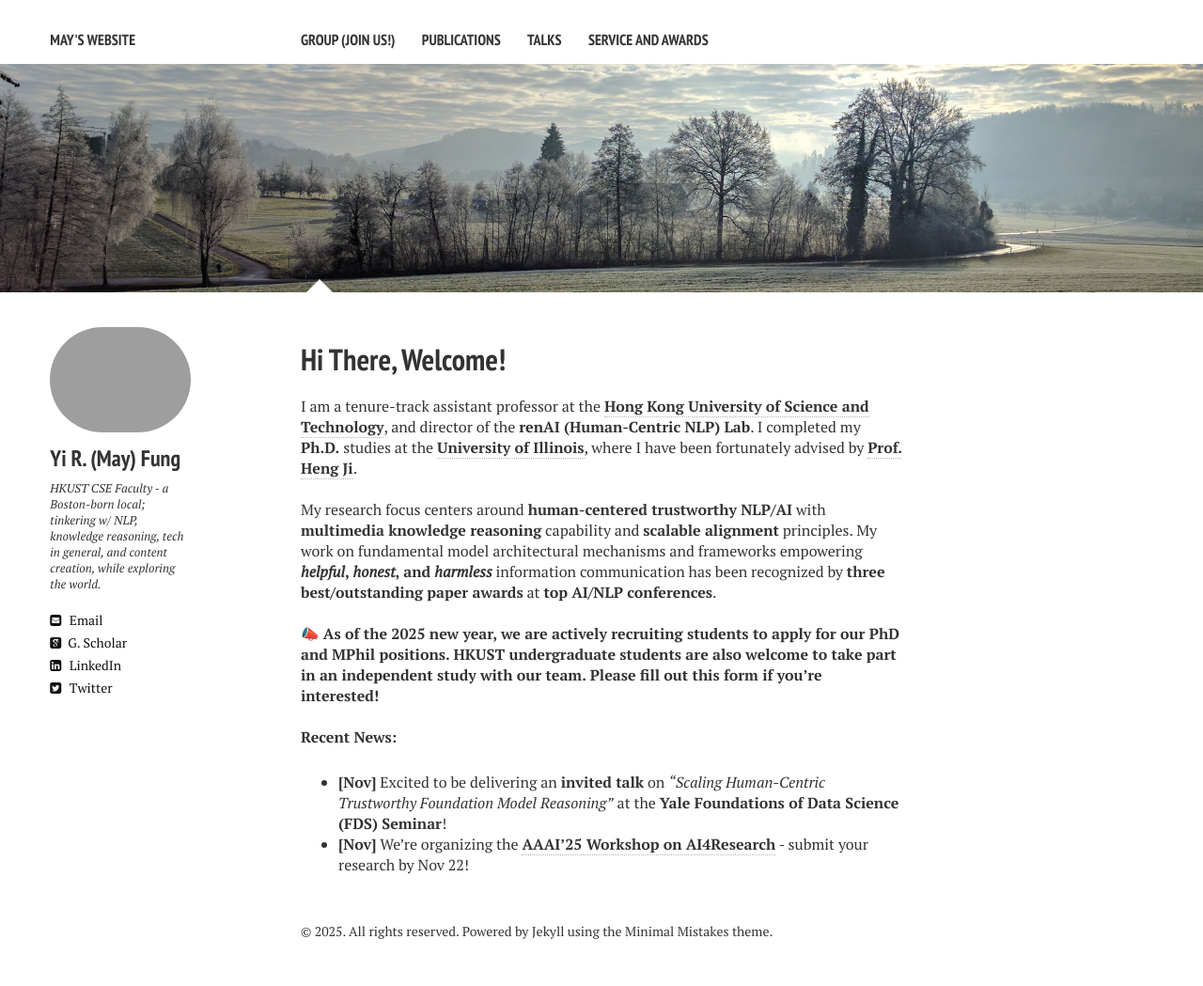
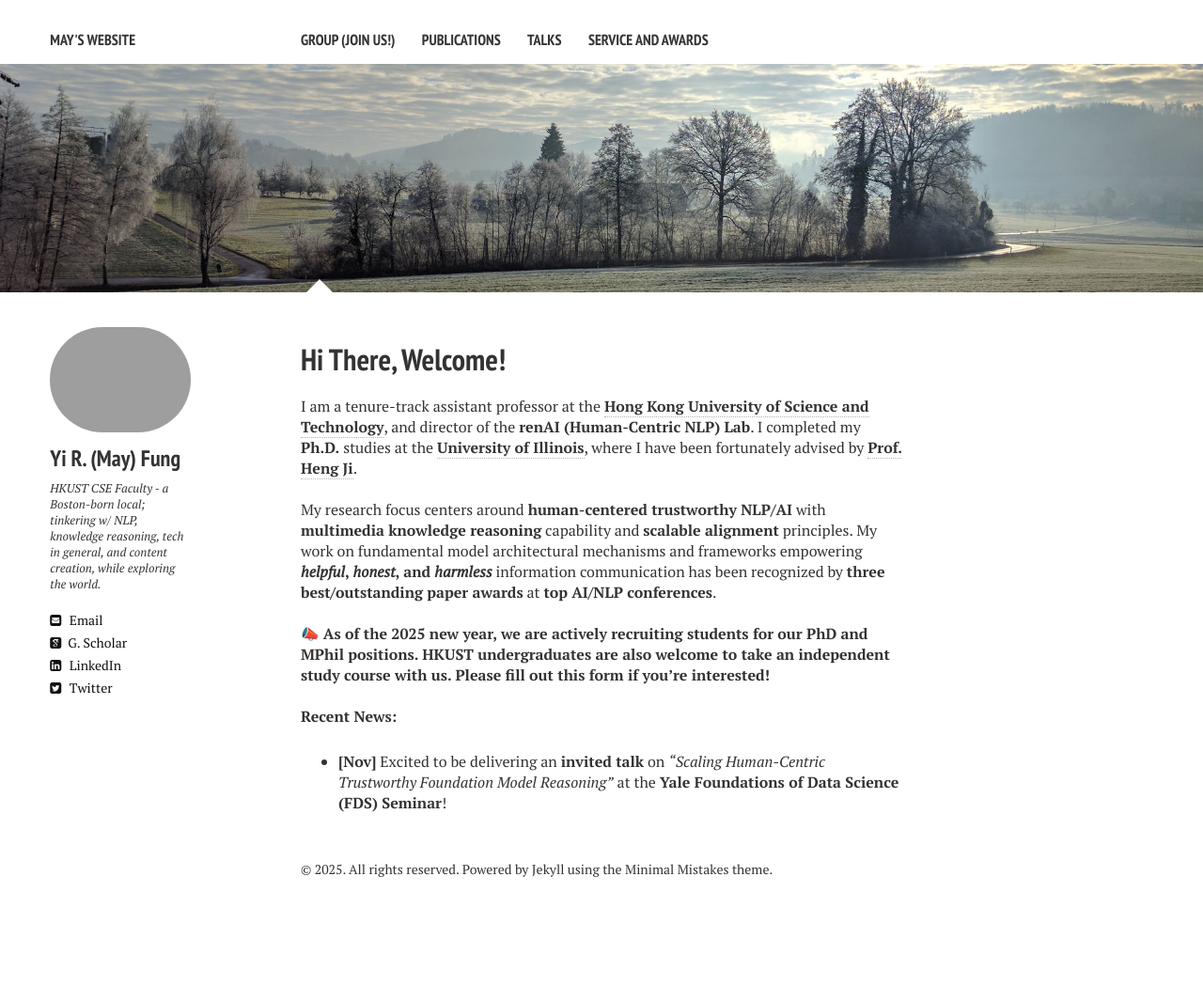
Before and after one commit to mayrfung/mayrfung.github.io, a Jekyll site: the page built from index.md, in a window 1280 px wide. Shown: the whole page at 94% size. Built offline with Jekyll 4.4.1, drawn with Linux system fonts in a browser that asks for light colours; nearby versions of some CDN libraries; after the commit the page ends 983 px from its top, so only the background shows below that.

Commit message:
Update index.md

```diff
--- a/index.md
+++ b/index.md
@@ -11,9 +11,8 @@ I am a tenure-track assistant professor at the <a href="https://cse.hkust.edu.hk
 <br><br>
 My research focus centers around <b>human-centered trustworthy NLP/AI</b> with <b>multimedia knowledge reasoning</b> capability and <b>scalable alignment</b> principles. My work on fundamental model architectural mechanisms and frameworks empowering <b><b><i>helpful</i></b>, <i><b>honest</b></i>, and <i>harmless</i></b> information communication has been recognized by <b>three best/outstanding paper awards</b> at <b>top AI/NLP conferences</b>.
 <br><br>
-📣 <b>As of the 2025 new year, we are actively recruiting students to apply for our PhD and MPhil positions. HKUST undergraduate students are also welcome to take part in an independent study with our team. Please fill out <a href="https://forms.gle/S6fe7xoAxuHwV4VC6" target="_blank"><b>this form</b></a> if you're interested!</b>
+📣 <b>As of the 2025 new year, we are actively recruiting students for our PhD and MPhil positions. HKUST undergraduates are also welcome to take an independent study course with us. Please fill out <a href="https://forms.gle/S6fe7xoAxuHwV4VC6" target="_blank"><b>this form</b></a> if you're interested!</b>
 
 <br>
 <b>Recent News:</b>
 * <b>[Nov]</b> Excited to be delivering an <b>invited talk</b> on <i>"Scaling Human-Centric Trustworthy Foundation Model Reasoning"</i> at the <b>Yale Foundations of Data Science (FDS) Seminar</b>!
-* <b>[Nov]</b> We're organizing the  <a href="https://sites.google.com/view/ai4research2024" target="_blank"><b>AAAI'25 Workshop on AI4Research</b></a> - submit your research by Nov 22!
```
